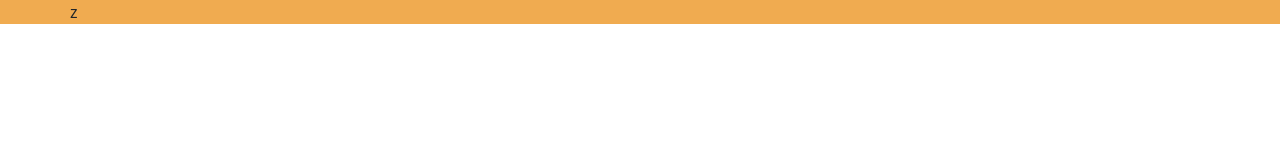
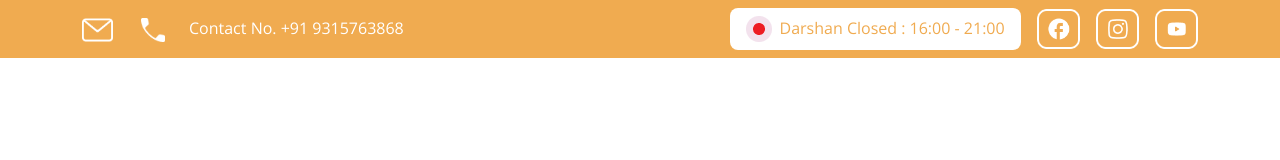
Before and after one commit to webenor123/wavecity-html, a plain HTML site: page index.html in a window 1280 px wide. Drawn offline with nearby package versions, Linux system fonts and the light colour scheme.

Commit message:
top bar  completed
top bar  completed

```diff
--- a/assets/css/style.css
+++ b/assets/css/style.css
@@ -1,3 +1,9 @@
+@import url('https://fonts.googleapis.com/css2?family=Open+Sans:ital,wght@0,300..800;1,300..800&display=swap');
+*,html{
+    font-family: "Open Sans", sans-serif;
+    font-size: 16px;
+}
+
 .bg-orange{
     background-color: #F0AB50;
 }
@@ -23,3 +29,12 @@
 .color-white{
     color: #FFFFFF;
 }
+.top-icons-height{
+    height: 24px;
+}
+.top-social-icons-height{
+    height: 40px;
+}
+.top-bar a{
+    text-decoration: none; color: #FFFFFF;
+ }
--- a/index.html
+++ b/index.html
@@ -14,9 +14,17 @@
 <body>
   <header>
       <div class="bg-orange">
-          <div class="container">
-              <div class="row">
-                z
+          <div class="container py-2 text-white">
+              <div class="row  top-bar">
+                  <div class="col-xl-6 col-12 d-xl-flex align-items-xl-center">
+                    <a href="mailto:info@iskconghaziabad.com" class="me-4"><img src="assets/images/icon-top-mail.png" class="top-icons-height" alt="" title="" width=""></a>&nbsp;<a href="tel:919315763868"><img src="assets/images/icon-top-call.png" class="top-icons-height me-4" alt="" title="" width="">Contact No. +91 9315763868</a>
+                  </div>
+                  <div class="col-xl-6 col-12 d-xl-flex align-items-xl-center justify-content-xl-end">
+                      <div class="bg-white rounded-3 px-3 py-2 color-orange d-flex me-3"><img src="assets/images/top-darshan-dot.png" class="me-2"  alt="" title="" width="">Darshan Closed : 16:00 - 21:00</div>
+                      <a href="#"><img src="assets/images/si-top-facebook.png" class="top-social-icons-height  me-3" alt="" title="" width=""></a>
+                      <a href="#"><img src="assets/images/si-top-instagram.png" class="top-social-icons-height  me-3" alt="" title="" width=""></a>
+                      <a href="#"><img src="assets/images/si-top-youtube.png" class="top-social-icons-height" alt="" title="" width=""></a>
+                  </div>
               </div>
           </div>
       </div>
```
Also changed, not shown: assets/images/logo.png (renamed from assets/images/Wavecity 1.png), assets/images/top-darshan-dot.png (added).
